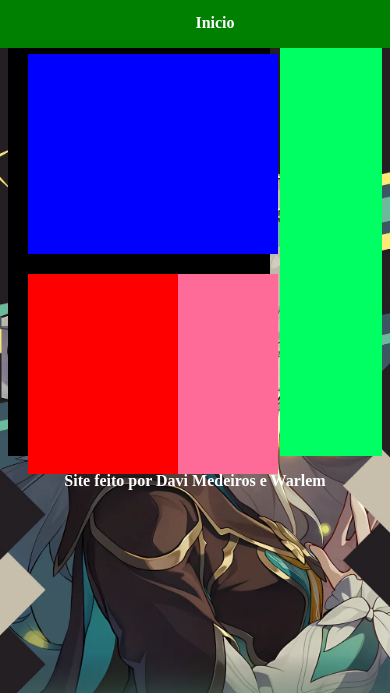
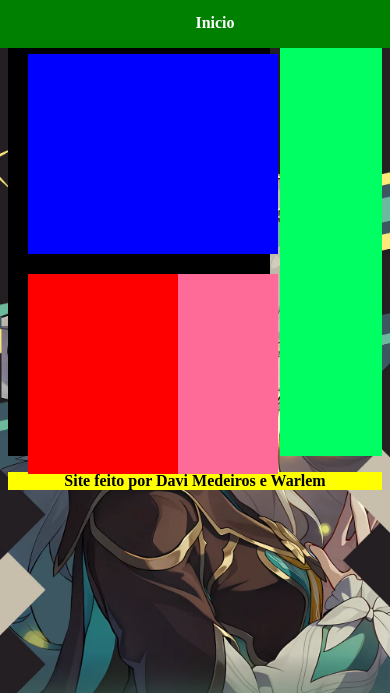
Before and after one commit to Programacao-para-Web-Design/aula-27-05-warlem-davi, a plain HTML site: page Index.html in a window 390 px wide. Shown: the part 151-844 px from the top of the page. Drawn offline with Linux system fonts and the light colour scheme.

Commit message:
Update Index.css

```diff
--- a/Index.css
+++ b/Index.css
@@ -94,10 +94,11 @@
 	                                /* --- MEDIA FOOTER --- */
 
 	footer{
-		color: white;
+		color: black;
 		font-weight: bold;
 		justify-content: center;
 		align-items: center;
 		text-align: center;
+		background-color: yellow;
 	}
 }
```
